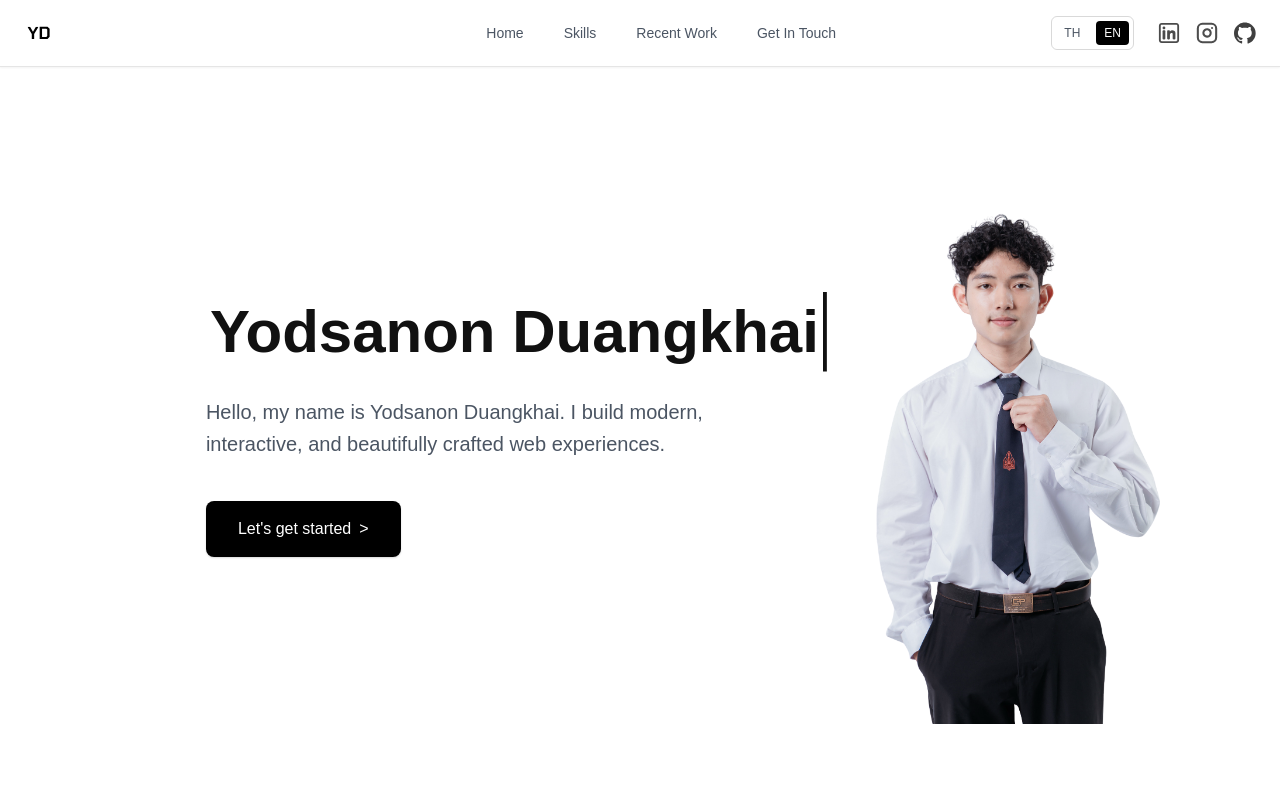
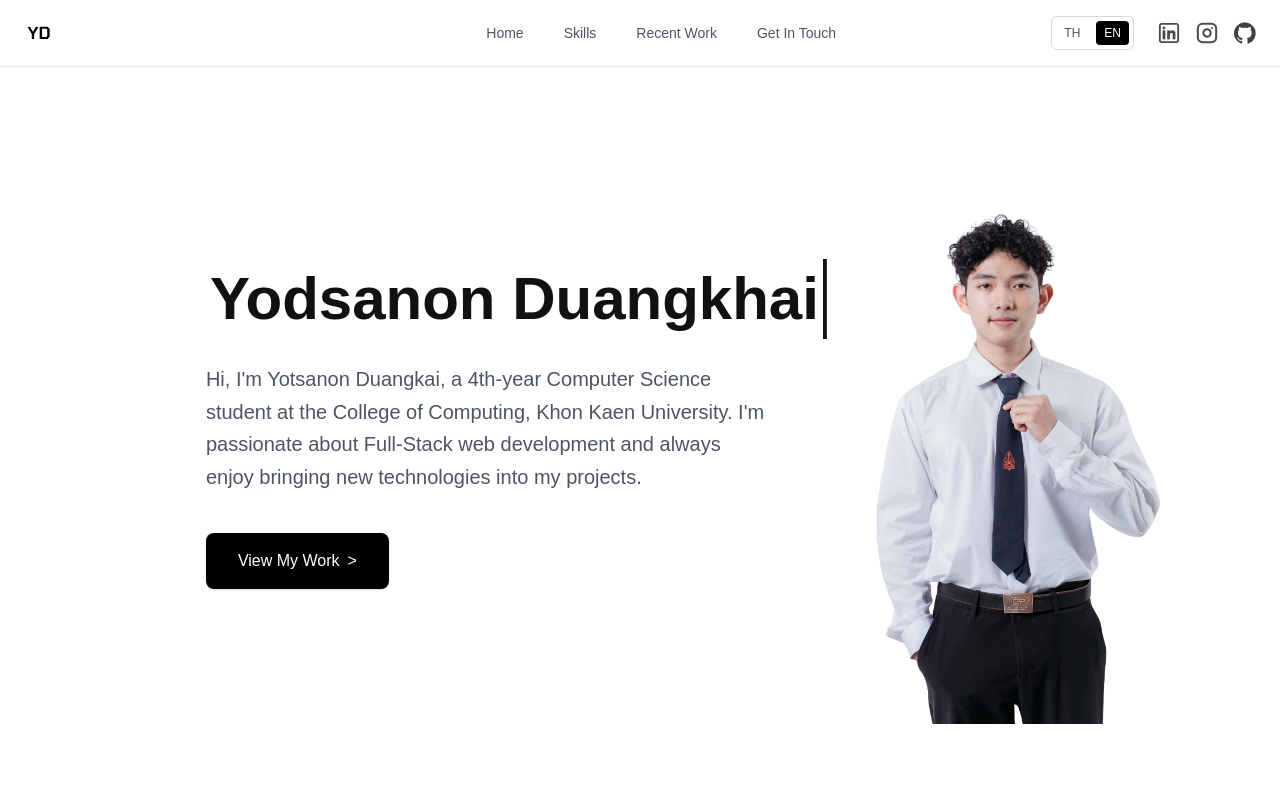
Before and after one commit to Yodsanon-pLoomN/Portfolio, a Next.js app: page / in a window 1280 px wide. Shown: the top 800 px of the page. Built offline with nearby package versions, Linux system fonts and the light colour scheme; no server answers; a web font is replaced by a local one.

Commit message:
Update I18nContext.tsx

```diff
--- a/contexts/I18nContext.tsx
+++ b/contexts/I18nContext.tsx
@@ -45,8 +45,8 @@ const messages: Record<Locale, Dictionary> = {
     hero: {
       name: "ยศนนท์ ดวงไข",
       intro:
-        "สวัสดีครับ ผมชื่อยศนนท์ ดวงไข เป็นนักพัฒนาเว็บที่ชอบสร้างประสบการณ์ดิจิทัลที่ทันสมัย ลื่นไหล และใส่ใจรายละเอียด",
-      cta: "เริ่มต้นกันเลย",
+        "สวัสดีครับ ผมนายยศนนท์ ดวงไข นักศึกษาชั้นปีที่ 4 สาขาวิชาวิทยาการคอมพิวเตอร์ วิทยาลัยการคอมพิวเตอร์ มหาวิทยาลัยขอนแก่น ผมมีความชอบในการพัฒนาเว็บไซต์แบบ Full-Stack และสนุกกับการนำเทคโนโลยีใหม่ๆมาปรับใช้ครับ",
+      cta: "ดูผลงาน",
     },
     skills: {
       label: "ทักษะของผม",
@@ -74,8 +74,8 @@ const messages: Record<Locale, Dictionary> = {
     hero: {
       name: "Yodsanon Duangkhai",
       intro:
-        "Hello, my name is Yodsanon Duangkhai. I build modern, interactive, and beautifully crafted web experiences.",
-      cta: "Let's get started",
+        "Hi, I'm Yotsanon Duangkai, a 4th-year Computer Science student at the College of Computing, Khon Kaen University. I'm passionate about Full-Stack web development and always enjoy bringing new technologies into my projects.",
+      cta: "View My Work",
     },
     skills: {
       label: "My Arsenal",
```
